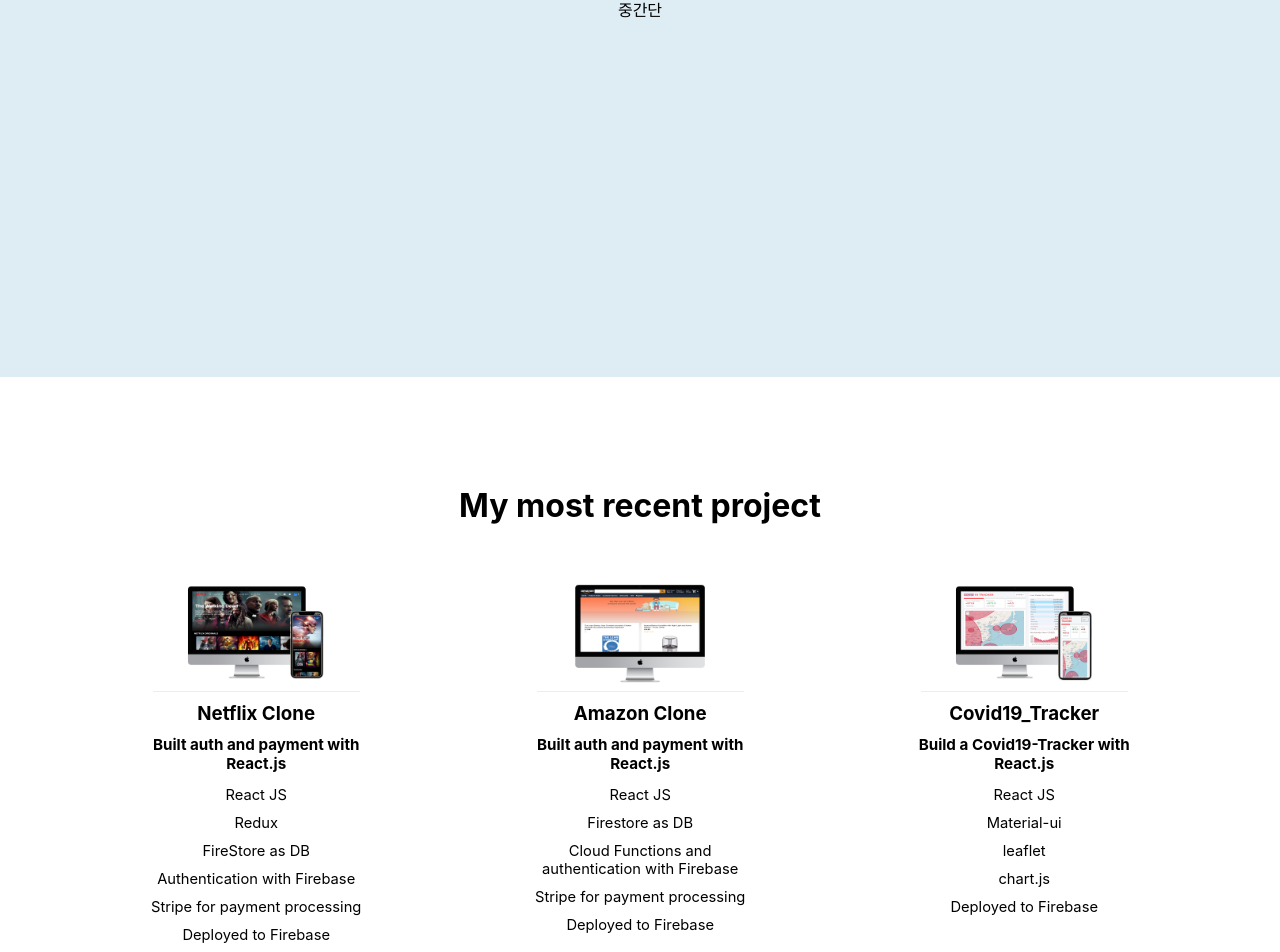
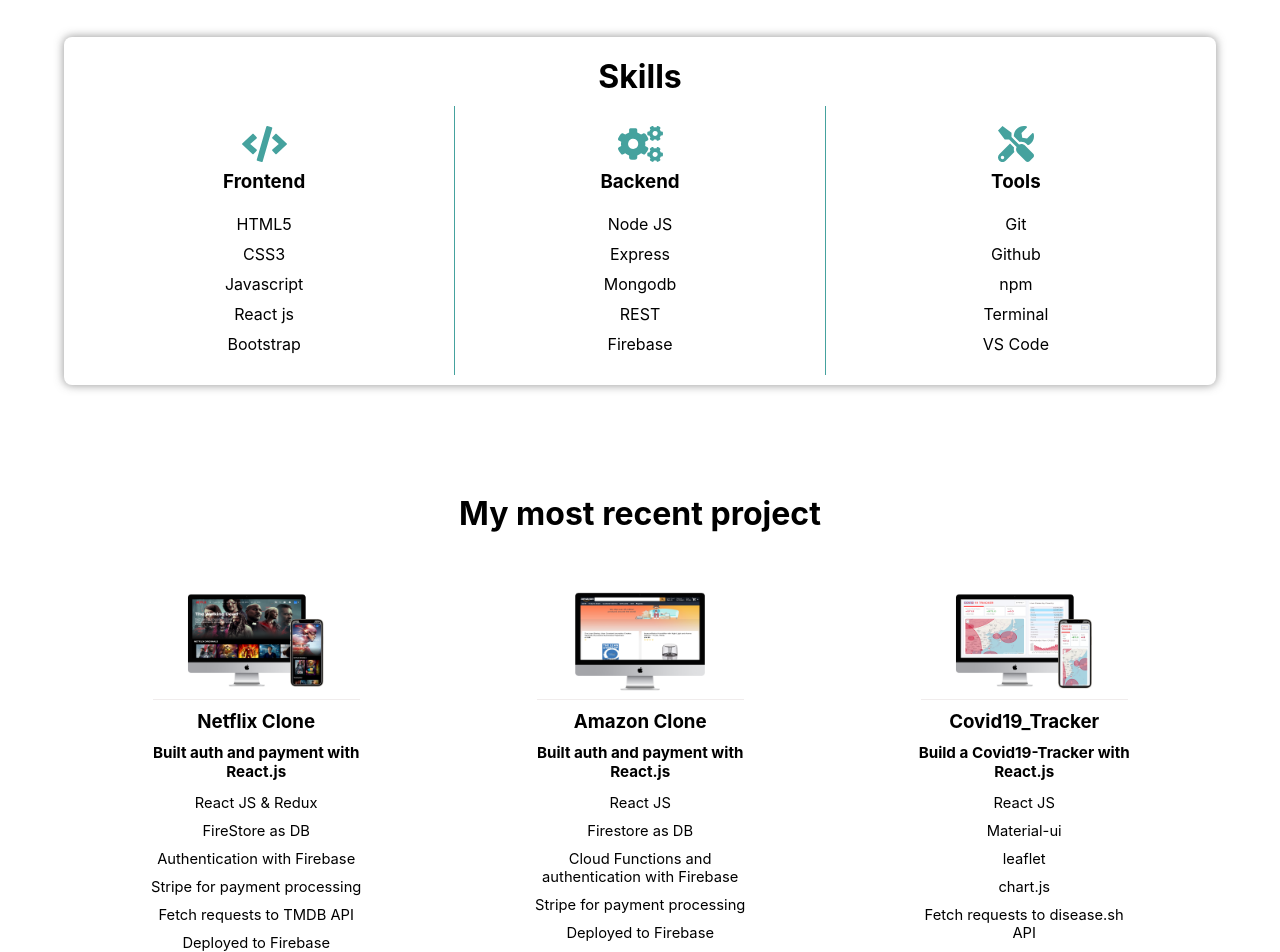
Before and after one commit to ceylon85/web-portfolio, a React (Create React App) app: page / in a window 1280 px wide. Shown: the part 1279-2231 px from the top of the page. Built offline with nearby package versions, Linux system fonts and the light colour scheme.

Commit message:
Portfolio

```diff
--- a/package.json
+++ b/package.json
@@ -18,6 +18,7 @@
     "react-reveal": "^1.2.2",
     "react-scripts": "4.0.3",
     "react-scroll": "^1.8.2",
+    "react-skillbars": "^1.6.1",
     "react-typewriter": "^0.4.1",
     "web-vitals": "^1.0.1"
   },
--- a/src/App.js
+++ b/src/App.js
@@ -2,7 +2,7 @@
 import "./App.css";
 import Home from "./Home";
 import Intro from "./Intro";
-import Skill from "./Skill";
+import Skills from "./Skills";
 import Contact from "./Contact";
 import Footer from "./Footer";
 import Navigation from "./Navigation";
@@ -14,7 +14,7 @@
       <Navigation />
       <Home />
       <Intro />
-      <Skill />
+      <Skills />
       <Project />
       <Contact />
       <Footer />
--- a/src/Project.js
+++ b/src/Project.js
@@ -2,10 +2,12 @@
 import "./css/Project.css";
 import { Zoom } from "react-reveal";
 import ProjectCard from "./ProjectCard";
-import Covid19 from './images/covid19.png'
-import Netflix from './images/netflix.png'
-import Amazon from './images/amazon.png';
-import Youtube from './images/youtube.png';
+import Covid19 from "./images/covid19.png";
+import Netflix from "./images/netflix.png";
+import Amazon from "./images/amazon.png";
+import Country from "./images/country.png";
+import Youtube from "./images/youtube.png";
+
 function Project() {
   return (
     <div className="projectSection">
@@ -15,7 +17,7 @@
         </Zoom>
       </div>
       <div className="project__container">
-        <div className="project__card__container">
+        <div className="projectCard__container">
           <Zoom>
             <ProjectCard
               title="Netflix Clone"
@@ -24,18 +26,18 @@
               github="https://github.com/ceylon85/react-netflix-clone"
               subtitle="Built auth and payment with React.js"
               details={[
-                "React JS",
-                "Redux",
+                "React JS & Redux",
                 "FireStore as DB",
                 "Authentication with Firebase",
                 "Stripe for payment processing",
+                "Fetch requests to TMDB API",
                 "Deployed to Firebase",
               ]}
             />
           </Zoom>
         </div>
 
-        <div className="project__card__container">
+        <div className="projectCard__container">
           <Zoom>
             <ProjectCard
               title="Amazon Clone"
@@ -53,7 +55,7 @@
             />
           </Zoom>
         </div>
-        <div className="project__card__container">
+        <div className="projectCard__container">
           <Zoom>
             <ProjectCard
               title="Covid19_Tracker"
@@ -61,26 +63,37 @@
               link="https://covid19-tracker-b0155.web.app/"
               github="https://github.com/ceylon85/react-covid19-Tracker"
               subtitle="Build a Covid19-Tracker with React.js"
-              details={["React JS","Material-ui","leaflet","chart.js","Deployed to Firebase"]}
+              details={[
+                "React JS",
+                "Material-ui",
+                "leaflet",
+                "chart.js",
+                "Fetch requests to disease.sh API",
+                "Deployed to Firebase",
+              ]}
             />
           </Zoom>
         </div>
       </div>
       <div className="project__container">
-        <div className="project__card__container">
+        <div className="projectCard__container">
           <Zoom>
             <ProjectCard
-              title=""
-              img={""}
-              link=""
-              github=""
-              subtitle=""
-              details={[]}
+              title="Countries App"
+              img={Country}
+              link="https://countries-app-eight.vercel.app/"
+              github="https://github.com/ceylon85/countries_app"
+              subtitle="A frontendmentor.io advanced challenge"
+              details={[
+                "React.js",
+                "Fetch requests to restcountries.eu API",
+                "Deployed to Vercel",
+              ]}
             />
           </Zoom>
         </div>
 
-        <div className="project__card__container">
+        <div className="projectCard__container">
           <Zoom>
             <ProjectCard
               title="Youtube Clone"
@@ -92,7 +105,7 @@
             />
           </Zoom>
         </div>
-        <div className="project__card__container">
+        <div className="projectCard__container">
           <Zoom>
             <ProjectCard
               title=""
--- a/src/Skill.js
+++ /dev/null
@@ -1,8 +0,0 @@
-import React from "react";
-import "./css/Skill.css";
-
-function Skill() {
-  return <div className="skillSection">중간단</div>;
-}
-
-export default Skill;
--- /dev/null
+++ b/src/Skills.js
@@ -0,0 +1,16 @@
+import React from "react";
+import "./css/Skills.css";
+import SkillsCard from "./SkillsCard";
+import { Flip } from "react-reveal";
+
+function Skills() {
+  return (
+    <div className="skillSection">
+      <Flip bottom>
+        <SkillsCard />
+      </Flip>
+    </div>
+  );
+}
+
+export default Skills;
--- /dev/null
+++ b/src/SkillsCard.js
@@ -0,0 +1,63 @@
+import React from "react";
+import { FontAwesomeIcon } from "@fortawesome/react-fontawesome";
+import { faCode, faCogs, faTools } from "@fortawesome/free-solid-svg-icons";
+import "./css/SkillsCard.css";
+
+const SkillsCard = () => {
+  return (
+    <div className="skills__card">
+      <div className="title">
+        <h1>Skills</h1>
+      </div>
+      <div className="skills__container">
+        <div className="column">
+          <div className="skill__title">
+            <FontAwesomeIcon icon={faCode} className="skill__icon" />
+            <h3>Frontend</h3>
+          </div>
+          <div className="skillsList__container">
+            <ul>
+              <li>HTML5</li>
+              <li>CSS3</li>
+              <li>Javascript</li>
+              <li>React js</li>
+              <li>Bootstrap</li>
+            </ul>
+          </div>
+        </div>
+        <div className="column center__column">
+          <div className="skill__title">
+            <FontAwesomeIcon icon={faCogs} className="skill__icon" />
+            <h3>Backend</h3>
+          </div>
+          <div className="skillsList__container">
+            <ul>
+              <li>Node JS</li>
+              <li>Express</li>
+              <li>Mongodb</li>
+              <li>REST</li>
+              <li>Firebase</li>
+            </ul>
+          </div>
+        </div>
+        <div className="column last__column">
+          <div className="skill__title">
+            <FontAwesomeIcon icon={faTools} className="skill__icon" />
+            <h3>Tools</h3>
+          </div>
+          <div className="skillsList__container">
+            <ul>
+              <li>Git</li>
+              <li>Github</li>
+              <li>npm</li>
+              <li>Terminal</li>
+              <li>VS Code</li>
+            </ul>
+          </div>
+        </div>
+      </div>
+    </div>
+  );
+};
+
+export default SkillsCard;
--- a/src/css/Project.css
+++ b/src/css/Project.css
@@ -15,7 +15,7 @@
     padding-top: 18px;
 }
 
-.project__card__container {
+.projectCard__container {
     position: relative;
     width: 20%;
     min-width: 190px;
@@ -37,7 +37,7 @@
         flex-direction: column;
         margin-left: -8px;
     }
-    .project__card__container {
+    .projectCard__container {
         width: 50%;
     }
 }
--- a/src/css/Skill.css
+++ b/src/css/Skills.css
@@ -2,6 +2,5 @@
     height: auto;
     min-height: 380px;
     padding-top: 85px;
-    background-color: #deedf3;
 
 }
--- /dev/null
+++ b/src/css/SkillsCard.css
@@ -0,0 +1,89 @@
+.skills__card {
+    width: 90%;
+    max-width: 1600px;
+    margin: auto;
+    box-shadow: 0 0 8px 1px rgba(73, 73, 73, 0.507);
+    border-radius: 8px;
+    margin-top: 40px;
+    height: auto;
+    background: #fff;
+}
+
+.skills__card .title h1 {
+    margin: 0;
+    padding-top: 20px;
+}
+
+.skills__container {
+    display: flex;
+    flex-direction: row;
+    flex-wrap: nowrap;
+    align-items: flex-start;
+    justify-content: space-between;
+    padding: 10px 15px;
+}
+
+.column {
+    width: 33%;
+    text-align: center;
+    /* border-right: 1px solid #45A29E; */
+}
+
+.center__column {
+    border-right: 1px solid #45A29E;
+    border-left: 1px solid #45A29E;
+}
+
+.last__column {
+    border: none;
+}
+
+.skillsList__container {
+    width: 100%;
+}
+
+.skill__title {
+    padding-top: 20px;
+}
+
+.skill__title h3 {
+    margin-top: 8px;
+    margin-bottom: 0;
+}
+
+.skill__icon {
+    font-size: 36px;
+    margin-bottom: 0;
+    color: #45A29E;
+}
+
+.skillsList__container ul {
+    padding: 0;
+    list-style: none;
+}
+
+.skillsList__container li {
+    padding: 3px;
+    line-height: 1.5em;
+}
+
+@media(max-width: 678px) {
+    .skills__container {
+        flex-direction: column;
+        align-items: center;
+        justify-content: space-between;
+        padding: 10px 15px;
+    }
+    .column {
+        width: 80%;
+        border-right: none;
+        border-bottom: 1px solid #45A29E;
+    }
+    .center__column {
+        border-right: none;
+        border-left: none;
+    }
+    .last__column {
+        border-bottom: none;
+    }
+}
```
Also changed, not shown: src/images/country.png (added), 1 other file (tests, documents, lock files or other folders).
